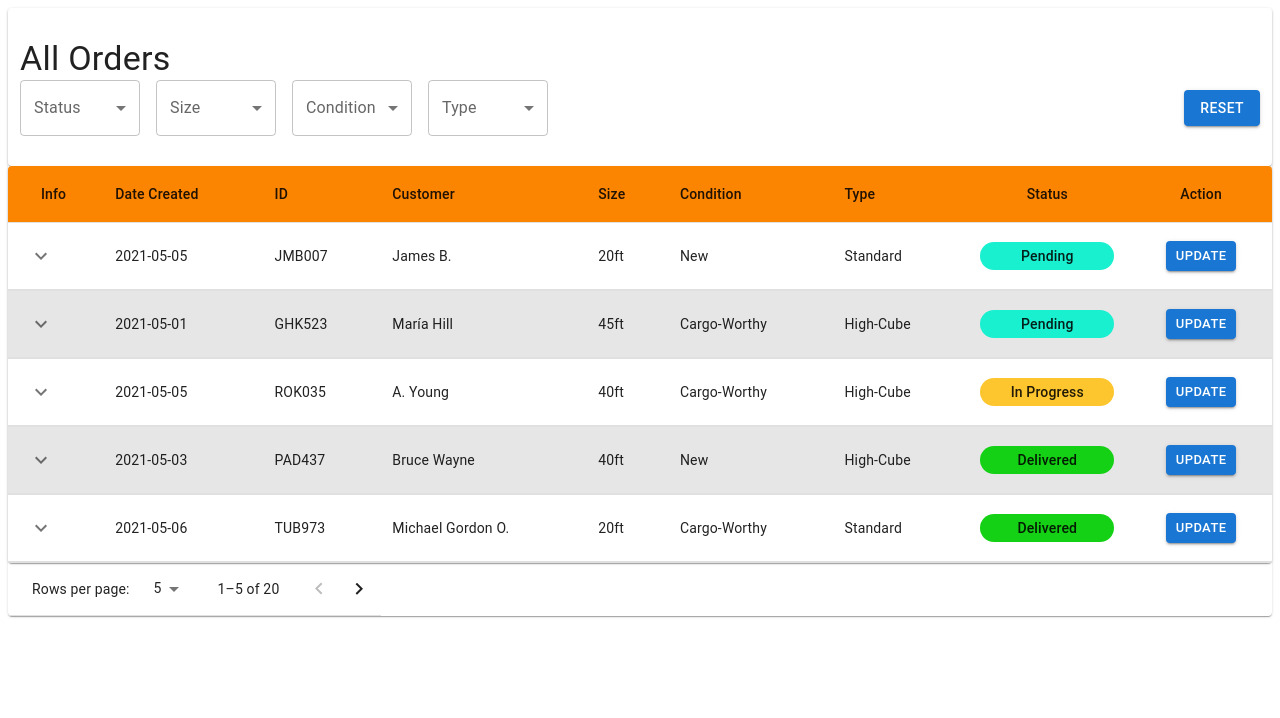
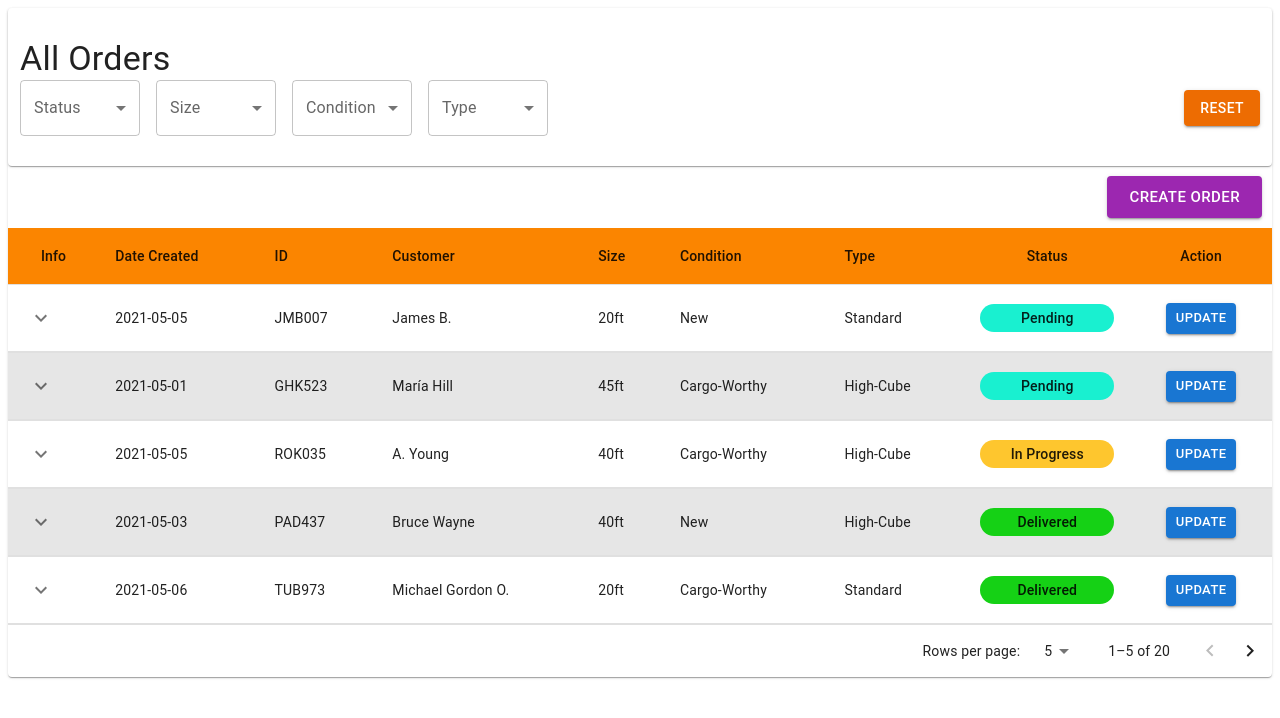
Before and after one commit to karnnivore/orders-frontend, a Next.js app: page /orders in a window 1280 px wide. Shown: the top 718 px of the page. Built offline with nearby package versions, Linux system fonts and the light colour scheme.

Commit message:
Add create page, update component

```diff
--- a/components/orders/AllOrders.tsx
+++ b/components/orders/AllOrders.tsx
@@ -1,24 +1,10 @@
-import { Paper, Table, TableBody, TableCell, TableContainer, TableHead, TablePagination, TableRow } from '@mui/material'
+import { Button, Paper, Table, TableBody, TableCell, TableContainer, TableHead, TablePagination, TableRow } from '@mui/material'
 import { useEffect, useState } from 'react'
 import { OrderRow } from './OrderRow'
-import data from '../../pages/orders/orders.json'
 import { IFilters } from '../../models/IFilters'
-
-const orders = data.orders
-
-export interface IOrders {
-  id: string,
-  created: string,
-  status: string,
-  customer: string,
-  sku: string,
-  photo: string,
-  condition: string,
-  size: string,
-  type: string,
-  origin_address: string,
-  shipping_address: string
-}
+import { UpdateOrder } from './updateOrder/UpdateOrder'
+import { IOrders } from '../../models/IOrders'
+import styles from './css/AllOrders.module.css'
 
 interface IAllOrders {
   orderData: IOrders[]
@@ -30,6 +16,14 @@ export const AllOrders = ({
   filters
 }: IAllOrders) => {
   const [filteredData, setFilteredData] = useState<IOrders[]>(orderData)
+  // pagination
+  const [page, setPage] = useState(0)
+  const [rowsPerPage, setRowsPerPage] = useState(5)
+  const [emptyRows, setEmptyRow] = useState(0)
+  // state for update modal
+  const [open, setOpen] = useState(false)
+  const handleUpdateOpen = () => setOpen(true)
+  const handleUpdateClose = () => setOpen(false)
 
   // filter data
   useEffect(() => {
@@ -62,11 +56,9 @@ export const AllOrders = ({
     })
   }, [])
 
-  // pagination
-  const [page, setPage] = useState(0)
-  const [rowsPerPage, setRowsPerPage] = useState(5)
-
-  const emptyRows = page > 0 ? Math.max(0, (1 + page) * rowsPerPage - filteredData.length) : 0
+  useEffect(() => {
+    setEmptyRow(page > 0 ? Math.max(0, (1 + page) * rowsPerPage - filteredData.length) : 0)
+  }, [])
 
   const handleChangePage = (
     event: React.MouseEvent<HTMLButtonElement> | null,
@@ -84,7 +76,17 @@ export const AllOrders = ({
 
   return(
     <>
-      <TableContainer component={Paper}>
+      <div className={styles.btnContainer}>
+        <Button
+          variant='contained'
+          size='large'
+          color='secondary'
+        >
+          Create Order
+        </Button>
+        </div>
+
+      <TableContainer>
         <Table sx={{ minWidth: 600 }} aria-label='orders table'>
           <TableHead sx={{ background: '#FB8500'}}>
             <TableRow>
@@ -103,7 +105,7 @@ export const AllOrders = ({
             {(rowsPerPage > 0
               ? filteredData.slice(page * rowsPerPage, page * rowsPerPage + rowsPerPage)
               : filteredData).map((row:IOrders, index: number) => (
-              <OrderRow rowData={row} index={index} key={index}/>
+              <OrderRow rowData={row} index={index} key={index} handleUpdateOpen={handleUpdateOpen}/>
             ))}
             {emptyRows > 0 && (
               <TableRow style={{ height: 53 * emptyRows}}>
@@ -115,12 +117,14 @@ export const AllOrders = ({
       </TableContainer>
       <TablePagination
         rowsPerPageOptions={[5, 10, 25]}
+        component='div'
         count={filteredData.length}
         page={page}
         rowsPerPage={rowsPerPage}
         onPageChange={handleChangePage}
         onRowsPerPageChange={handleChangeRowsPerPage}
       />
+      <UpdateOrder open={open} handleUpdateClose={handleUpdateClose}/>
     </>
   )
 }
--- a/components/orders/OrderFilters.tsx
+++ b/components/orders/OrderFilters.tsx
@@ -1,7 +1,7 @@
 import { Button, FormControl, InputLabel, MenuItem, Paper, Select, SelectChangeEvent, Typography } from "@mui/material"
 import { Dispatch, SetStateAction, useEffect, useState } from "react"
 import styles from "./css/OrderFilters.module.css"
-import { IOrders } from "./AllOrders"
+import { IOrders } from "../../models/IOrders"
 import { useTransformToUpper } from "../../hooks/useTransformToUpper"
 import { IFilters } from "../../models/IFilters"
 
@@ -175,6 +175,7 @@ export const OrderFilters = ({
           <Button
             variant="contained"
             onClick={resetFilters}
+            color='warning'
           >
             Reset
           </Button>
--- a/components/orders/OrderRow.tsx
+++ b/components/orders/OrderRow.tsx
@@ -1,17 +1,19 @@
 import { KeyboardArrowDown, KeyboardArrowUp } from '@mui/icons-material'
 import { Box, Button, Card, CardActionArea, CardContent, CardMedia, Collapse, IconButton, Table, TableBody, TableCell, TableHead, TableRow, Typography } from '@mui/material'
-import React, { useState } from 'react'
+import React, { useEffect, useState } from 'react'
 import { useTransformToUpper } from '../../hooks/useTransformToUpper'
-import { IOrders } from './AllOrders'
+import { IOrders } from '../../models/IOrders'
 import { StatusBadge } from './StatusBadge'
 
 interface IOrderRow {
   rowData: IOrders
   index: number
+  handleUpdateOpen: () => void
 }
 export const OrderRow = (props: IOrderRow) => {
   const row = props.rowData
   const [open, setOpen] = useState(false)
+
   return (
     <React.Fragment>
       <TableRow style={props.index % 2 ? { background: '#e6e6e6' } : { background: 'white' }}>
@@ -37,6 +39,7 @@ export const OrderRow = (props: IOrderRow) => {
           <Button
             variant='contained'
             size='small'
+            onClick={props.handleUpdateOpen}
           >
             Update
           </Button>
@@ -45,8 +48,8 @@ export const OrderRow = (props: IOrderRow) => {
       <TableRow>
         <TableCell style={{ paddingBottom: 0, paddingTop: 0 }} colSpan={12}>
           <Collapse in={open} timeout="auto" unmountOnExit>
-            <Card onClick={() => setOpen(false)}>
-              <CardActionArea sx={{ display: 'flex' }}>
+            <Card onClick={() => setOpen(false)} sx={{ width: 'full-width'}}>
+              <CardActionArea>
                 <CardContent>
                   <Typography gutterBottom variant='h5' component='div' sx={{ paddingLeft: 2}}>
                     SKU: <span style={{fontWeight: 300}}>{row.sku}</span>
@@ -68,7 +71,7 @@ export const OrderRow = (props: IOrderRow) => {
                 </CardContent>
                 <CardMedia
                   component='img'
-                  sx={{ height: 150, width: 150}}
+                  sx={{ height: 500, width: 500}}
                   image={row.photo}
                   alt="Shipping container picture"
                 />
--- /dev/null
+++ b/models/IOrders.tsx
@@ -0,0 +1,13 @@
+export interface IOrders {
+  id: string,
+  created: string,
+  status: string,
+  customer: string,
+  sku: string,
+  photo: string,
+  condition: string,
+  size: string,
+  type: string,
+  origin_address: string,
+  shipping_address: string
+}
--- a/pages/orders/index.tsx
+++ b/pages/orders/index.tsx
@@ -1,8 +1,9 @@
-import { Container, Paper, Typography } from "@mui/material"
+import { Paper } from "@mui/material"
 import { useState } from "react"
-import { AllOrders, IOrders } from "../../components/orders/AllOrders"
+import { AllOrders } from "../../components/orders/AllOrders"
 import { OrderFilters } from "../../components/orders/OrderFilters"
 import { IFilters } from "../../models/IFilters"
+import { IOrders } from "../../models/IOrders"
 import data from './orders.json'
 
 const orders = data.orders
```
Also changed, not shown: pages/orders/create/index.tsx (added, +10 -0 lines).
